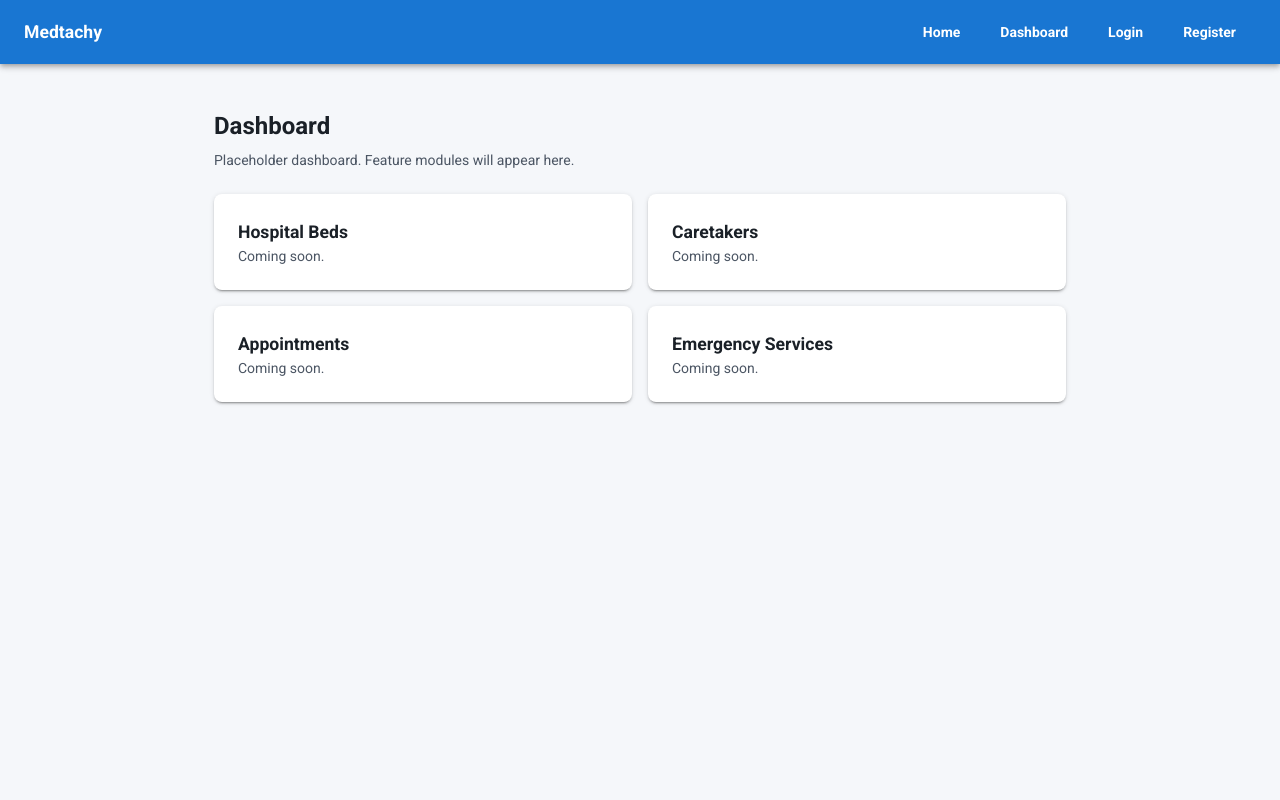
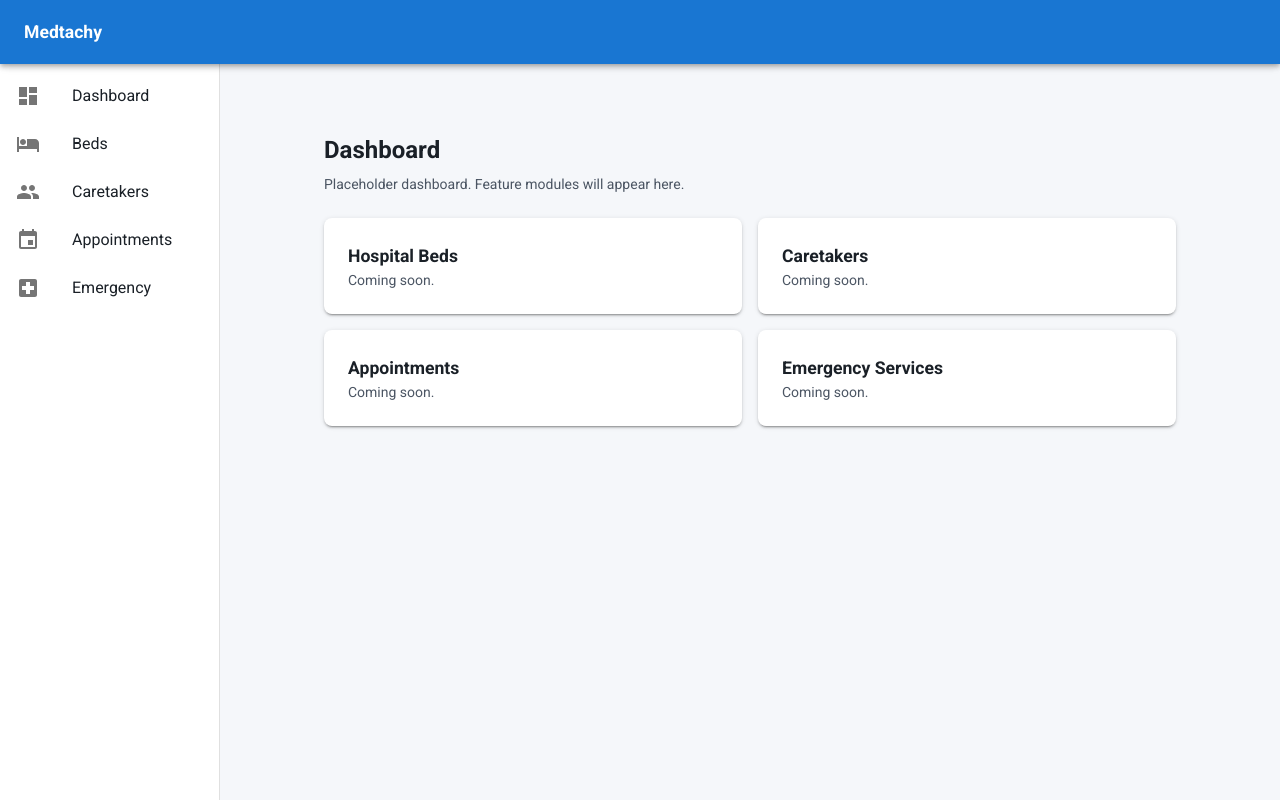
Before and after one commit to fernandes-glen/medtachy, a React (Vite) app in the folder frontend/: page /dashboard in a window 1280 px wide. Built offline with nearby package versions, Linux system fonts and the light colour scheme; no server answers.

Commit message:
feat(frontend): add AuthLayout and DashboardLayout (navbar + sidebar), apply per-route (Story 1.12)

```diff
--- a/frontend/src/App.jsx
+++ b/frontend/src/App.jsx
@@ -1,6 +1,8 @@
 import React from "react";
 import { Routes, Route } from "react-router-dom";
 import MainLayout from "./layouts/MainLayout";
+import AuthLayout from "./layouts/AuthLayout";
+import DashboardLayout from "./layouts/DashboardLayout";
 import Home from "./pages/Home";
 import Login from "./pages/Login";
 import Register from "./pages/Register";
@@ -9,15 +11,55 @@ import NotFound from "./pages/NotFound";
 
 function App() {
   return (
-    <MainLayout>
-      <Routes>
-        <Route path="/" element={<Home />} />
-        <Route path="/login" element={<Login />} />
-        <Route path="/register" element={<Register />} />
-        <Route path="/dashboard" element={<Dashboard />} />
-        <Route path="*" element={<NotFound />} />
-      </Routes>
-    </MainLayout>
+    <Routes>
+      {/* Public landing */}
+      <Route
+        path="/"
+        element={
+          <MainLayout>
+            <Home />
+          </MainLayout>
+        }
+      />
+
+      {/* Auth pages */}
+      <Route
+        path="/login"
+        element={
+          <AuthLayout>
+            <Login />
+          </AuthLayout>
+        }
+      />
+      <Route
+        path="/register"
+        element={
+          <AuthLayout>
+            <Register />
+          </AuthLayout>
+        }
+      />
+
+      {/* App pages */}
+      <Route
+        path="/dashboard"
+        element={
+          <DashboardLayout>
+            <Dashboard />
+          </DashboardLayout>
+        }
+      />
+
+      {/* Fallback */}
+      <Route
+        path="*"
+        element={
+          <MainLayout>
+            <NotFound />
+          </MainLayout>
+        }
+      />
+    </Routes>
   );
 }
 
--- /dev/null
+++ b/frontend/src/layouts/AuthLayout.jsx
@@ -0,0 +1,46 @@
+import React from "react";
+import { Box, Container, Typography } from "@mui/material";
+import { Link as RouterLink } from "react-router-dom";
+
+/**
+ * AuthLayout — minimal, centered layout for authentication pages
+ * (login, register). Displays the Medtachy brand above the page content.
+ *
+ *        Medtachy
+ *           │
+ *           ▼
+ *       Page Content
+ */
+function AuthLayout({ children }) {
+  return (
+    <Box
+      sx={{
+        minHeight: "100vh",
+        display: "flex",
+        flexDirection: "column",
+        alignItems: "center",
+        justifyContent: "center",
+        bgcolor: "background.default",
+        py: 6,
+      }}
+    >
+      <Typography
+        variant="h3"
+        component={RouterLink}
+        to="/"
+        sx={{
+          mb: 3,
+          fontWeight: 700,
+          color: "primary.main",
+          textDecoration: "none",
+        }}
+      >
+        Medtachy
+      </Typography>
+
+      <Container maxWidth="xs">{children}</Container>
+    </Box>
+  );
+}
+
+export default AuthLayout;
--- /dev/null
+++ b/frontend/src/layouts/DashboardLayout.jsx
@@ -0,0 +1,96 @@
+import React from "react";
+import {
+  AppBar,
+  Box,
+  Drawer,
+  List,
+  ListItem,
+  ListItemButton,
+  ListItemIcon,
+  ListItemText,
+  Toolbar,
+  Typography,
+} from "@mui/material";
+import DashboardIcon from "@mui/icons-material/Dashboard";
+import HotelIcon from "@mui/icons-material/Hotel";
+import PeopleIcon from "@mui/icons-material/People";
+import EventIcon from "@mui/icons-material/Event";
+import LocalHospitalIcon from "@mui/icons-material/LocalHospital";
+import { Link as RouterLink } from "react-router-dom";
+
+const DRAWER_WIDTH = 220;
+
+const navItems = [
+  { label: "Dashboard", to: "/dashboard", icon: <DashboardIcon /> },
+  { label: "Beds", to: "/dashboard", icon: <HotelIcon /> },
+  { label: "Caretakers", to: "/dashboard", icon: <PeopleIcon /> },
+  { label: "Appointments", to: "/dashboard", icon: <EventIcon /> },
+  { label: "Emergency", to: "/dashboard", icon: <LocalHospitalIcon /> },
+];
+
+/**
+ * DashboardLayout — navbar + sidebar shell for authenticated/app pages.
+ *
+ * ┌───────────────────────────────┐
+ * │            Navbar             │
+ * ├───────────┬───────────────────┤
+ * │  Sidebar  │    Page Content   │
+ * └───────────┴───────────────────┘
+ */
+function DashboardLayout({ children }) {
+  return (
+    <Box sx={{ display: "flex", minHeight: "100vh" }}>
+      {/* Navbar */}
+      <AppBar
+        position="fixed"
+        sx={{ zIndex: (theme) => theme.zIndex.drawer + 1 }}
+      >
+        <Toolbar>
+          <Typography
+            variant="h6"
+            component={RouterLink}
+            to="/"
+            sx={{ color: "inherit", textDecoration: "none" }}
+          >
+            Medtachy
+          </Typography>
+        </Toolbar>
+      </AppBar>
+
+      {/* Sidebar */}
+      <Drawer
+        variant="permanent"
+        sx={{
+          width: DRAWER_WIDTH,
+          flexShrink: 0,
+          [`& .MuiDrawer-paper`]: {
+            width: DRAWER_WIDTH,
+            boxSizing: "border-box",
+          },
+        }}
+      >
+        <Toolbar />
+        <Box sx={{ overflow: "auto" }}>
+          <List>
+            {navItems.map((item) => (
+              <ListItem key={item.label} disablePadding>
+                <ListItemButton component={RouterLink} to={item.to}>
+                  <ListItemIcon>{item.icon}</ListItemIcon>
+                  <ListItemText primary={item.label} />
+                </ListItemButton>
+              </ListItem>
+            ))}
+          </List>
+        </Box>
+      </Drawer>
+
+      {/* Page content */}
+      <Box component="main" sx={{ flexGrow: 1, p: 3 }}>
+        <Toolbar />
+        {children}
+      </Box>
+    </Box>
+  );
+}
+
+export default DashboardLayout;
```
